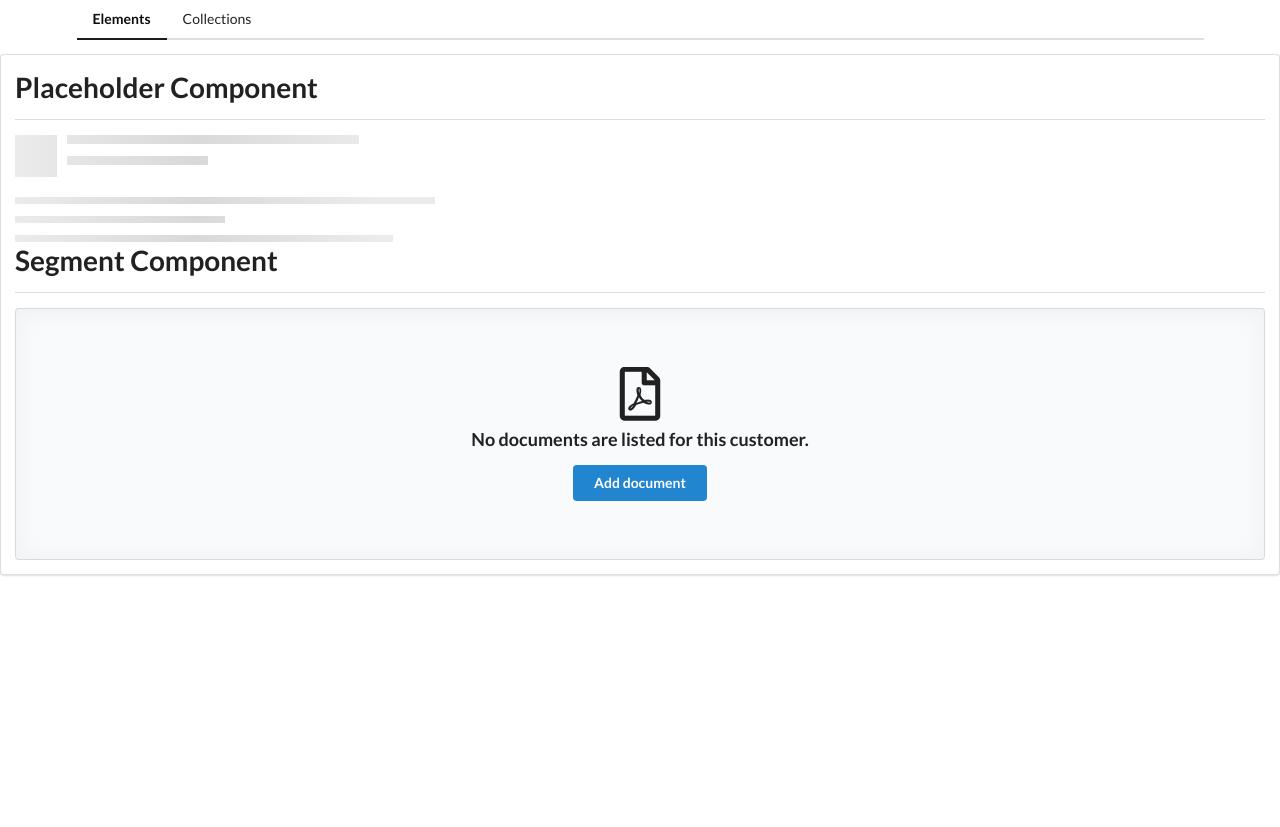
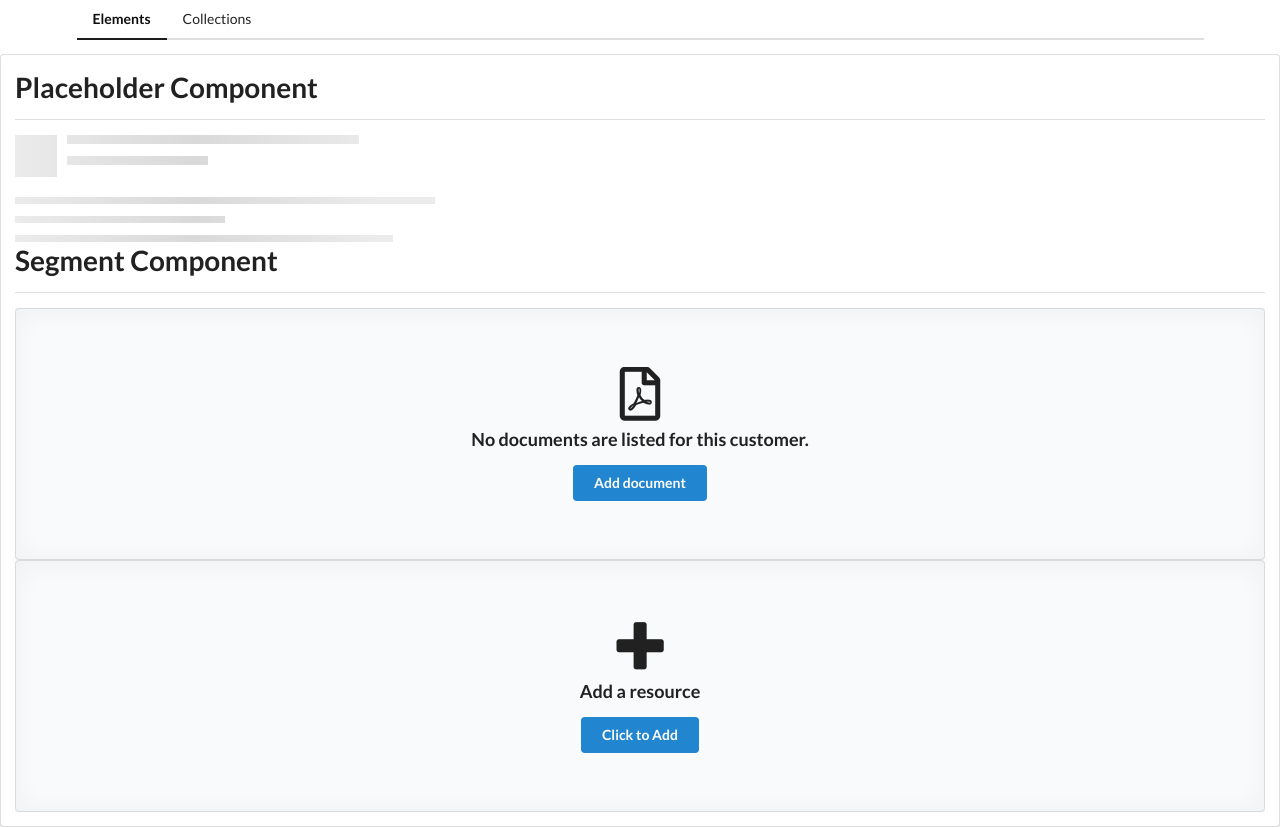
Before and after one commit to pyavchik/a-components, an Angular app: page /elements in a window 1280 px wide. Before the commit the page ends 800 px from the top, so only its background shows below. Built offline with nearby package versions, Linux system fonts and the light colour scheme.

Commit message:
ng content with select header added

```diff
--- a/src/app/elements/elements-home/elements-home.component.html
+++ b/src/app/elements/elements-home/elements-home.component.html
@@ -6,5 +6,20 @@
   Segment Component
 </app-divider>
 <app-segment>
-
+  <header>
+    <i class="pdf file outline icon"></i>
+    No documents are listed for this customer.
+  </header>
+  <button class="ui primary button">
+    Add document
+  </button>
 </app-segment>
+<app-segment>
+  <header>
+    <i class="add icon"></i>
+    Add a resource
+  </header>
+  <button class="ui primary button">
+    Click to Add
+  </button>
+</app-segment>
--- a/src/app/elements/segment/segment.component.html
+++ b/src/app/elements/segment/segment.component.html
@@ -1,9 +1,6 @@
 <div class="ui placeholder segment">
   <div class="ui icon header">
-    <i class="pdf file outline icon"></i>
-    No documents are listed for this customer.
+    <ng-content select="header"></ng-content>
   </div>
-  <button class="ui primary button">
-    Add document
-  </button>
+  <ng-content></ng-content>
 </div>
```
